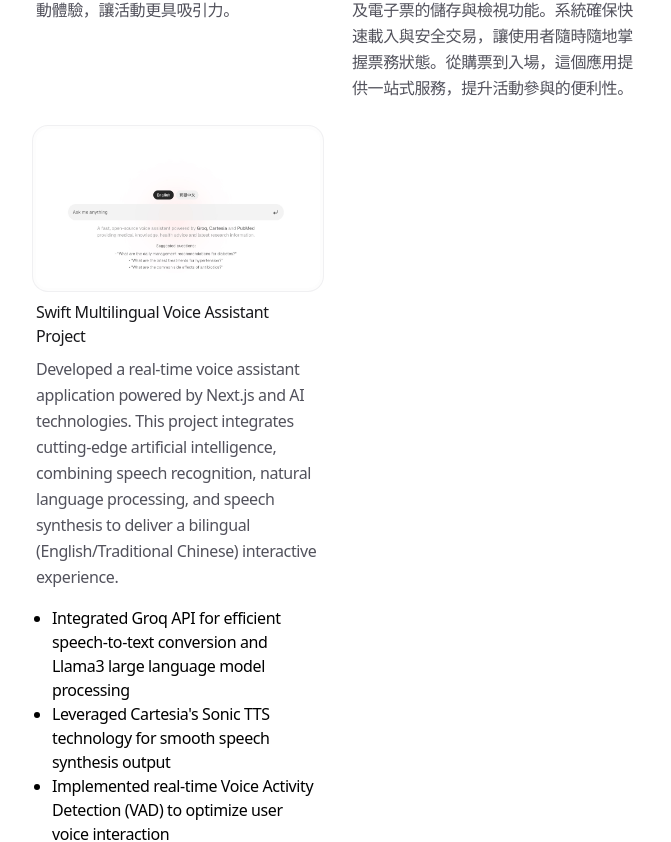
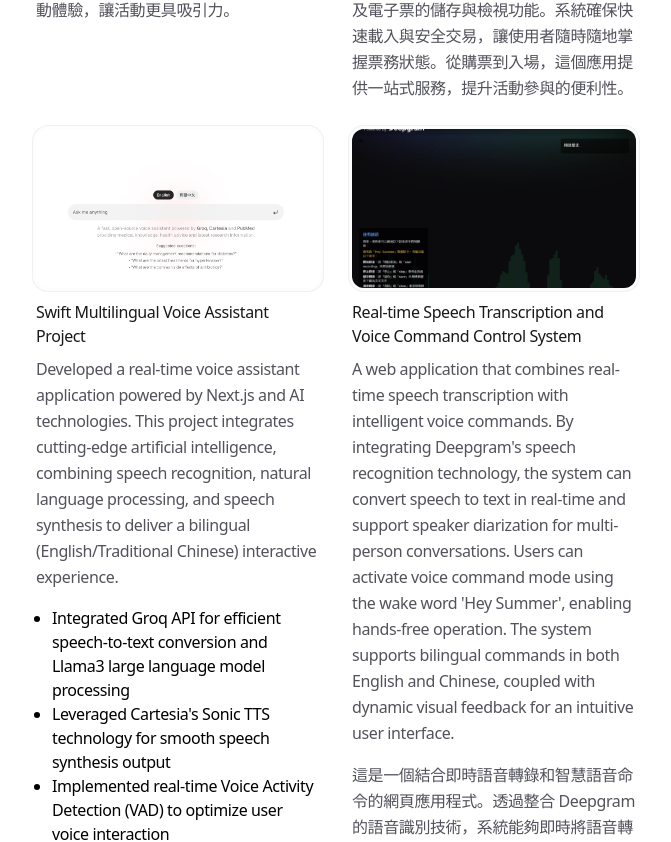
Before and after one commit to telliex/portfolio, a Next.js app: page / in a window 1280 px wide. Shown: the part 3619-4461 px from the top of the page, without its empty margins (304-975 px from the left). Built offline with nearby package versions, Linux system fonts and the light colour scheme; no server answers.

Commit message:
feat(): Add project

```diff
--- a/app/data.ts
+++ b/app/data.ts
@@ -110,6 +110,21 @@ export const PROJECTS: Project[] = [
     image: './ai-swift.jpg',
     id: 'project5',
   },
+  {
+    name: 'Real-time Speech Transcription and Voice Command Control System',
+    description: [
+      "A web application that combines real-time speech transcription with intelligent voice commands. By integrating Deepgram's speech recognition technology, the system can convert speech to text in real-time and support speaker diarization for multi-person conversations. Users can activate voice command mode using the wake word 'Hey Summer', enabling hands-free operation. The system supports bilingual commands in both English and Chinese, coupled with dynamic visual feedback for an intuitive user interface.",
+      '這是一個結合即時語音轉錄和智慧語音命令的網頁應用程式。透過整合 Deepgram 的語音識別技術，系統能夠即時將語音轉換為文字，並支援多人對話的說話者辨識。使用者可以透過喚醒詞 "Hey Summer" 啟動語音命令模式，實現無接觸的操作體驗。系統支援中英文雙語指令，並搭配動態視覺回饋，打造直覺且友善的使用者介面。',
+    ],
+    list: {
+      en: [],
+      zh: [],
+    },
+    link: 'http://speech2text.activo.quest/',
+    video: '',
+    image: './speech2text.jpg',
+    id: 'project6',
+  },
 ]
 
 export const WORK_EXPERIENCE: WorkExperience[] = [
```
Also changed, not shown: public/speech2text.jpg (added).
